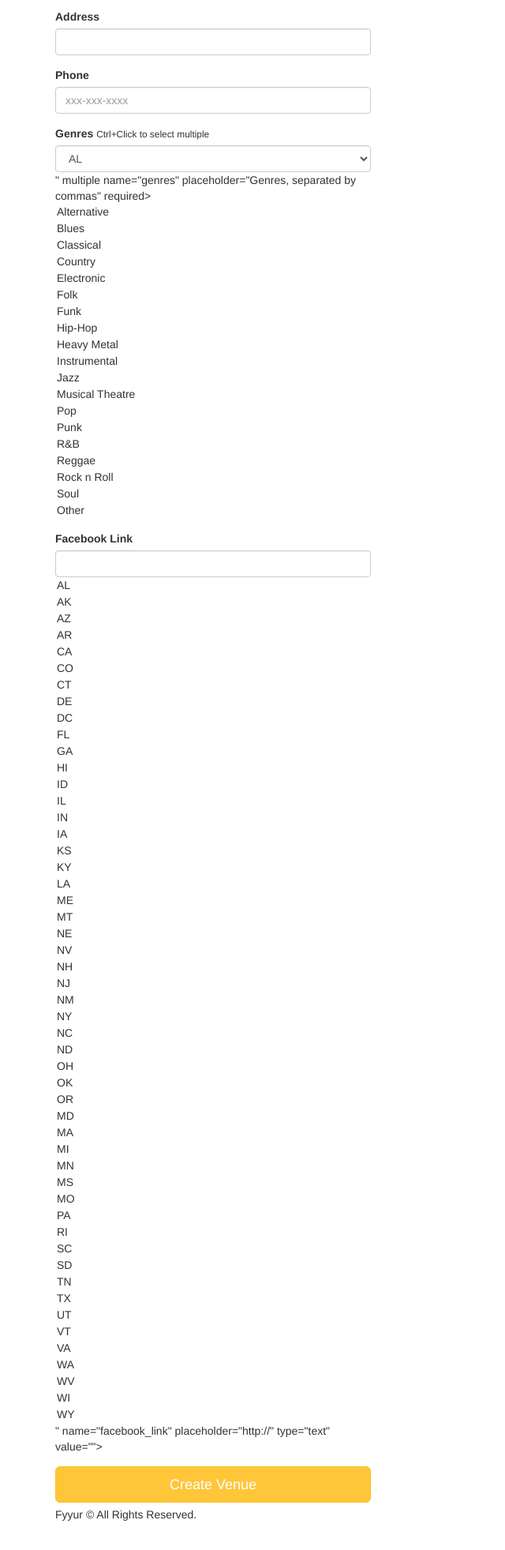
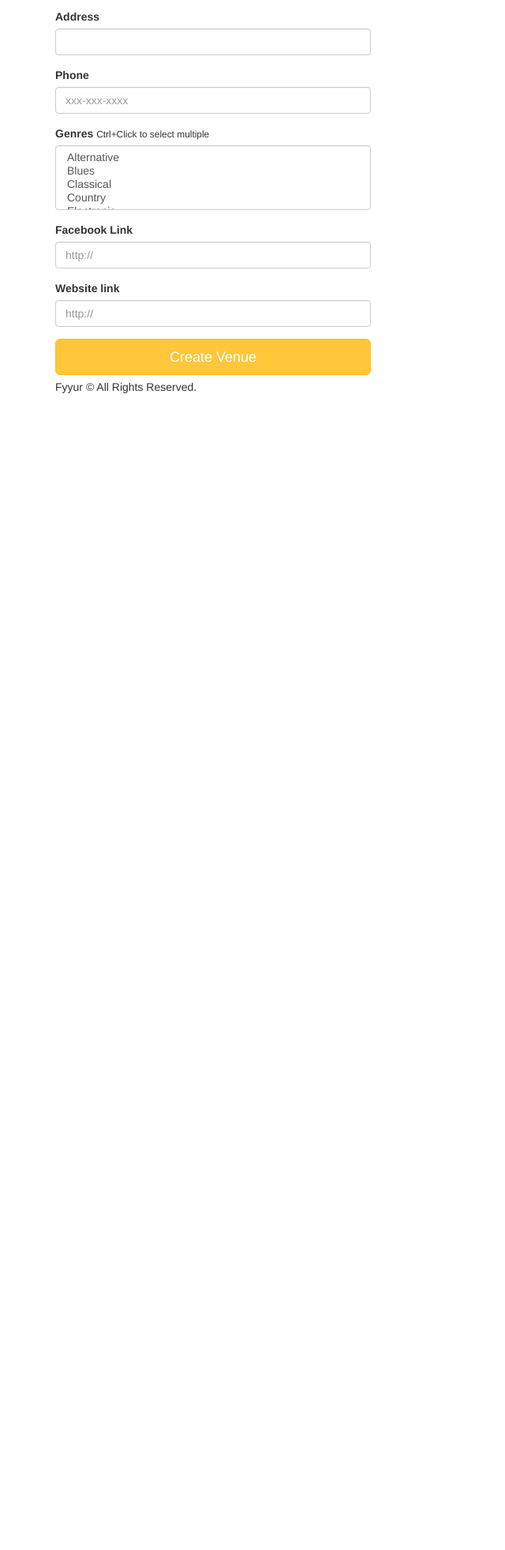
Before and after one commit to drdilyor/fyyur, a Flask app: page /venues/create in a window 1280 px wide. Shown: the part 273-2236 px from the top of the page at 79% size, without its empty margins (0-640 px from the left). After the commit the page ends 771 px from the top, so only its background shows below. Run offline with Flask 2, Linux system fonts and the light colour scheme; some libraries are stand-ins or nearby versions.

Commit message:
Creating venues

```diff
--- a/app.py
+++ b/app.py
@@ -252,20 +252,44 @@ def create_venue_form():
     return render_template('forms/new_venue.html', form=form)
 
 
+# noinspection PyBroadException
 @app.route('/venues/create', methods=['POST'])
 def create_venue_submission():
     # TODO: insert form data as a new Venue record in the db, instead
     form = VenueForm(request.form)
-    if form.validate_on_submit():
-        v = Venue()
-    # TODO: modify data to be the data object returned from db insertion
+    if not form.validate_on_submit():
+        flash('Invalid form!')
+        return render_template('forms/new_venue.html', form=form)
+
+    try:
+        v = Venue(
+            name=form.name.data,
+            city=form.city.data,
+            state=form.state.data,
+            address=form.address.data,
+            phone=form.phone.data,
+            image_link=form.image_link.data,
+            genres=form.genres.data,
+            facebook_link=form.facebook_link.data,
+            website=form.website.data,
+        )
+        db.session.add(v)
+        db.session.commit()
+        flash('Venue ' + request.form['name'] + ' was successfully listed!')
+        return redirect(url_for('index'))
+
+    except Exception:
+        db.session.rollback()
+        flash("An error occured!")
+        return redirect(url_for('index'))
+    finally:
+        db.session.close()
+    # DONE: modify data to be the data object returned from db insertion
 
     # on successful db insert, flash success
-    flash('Venue ' + request.form['name'] + ' was successfully listed!')
-    # TODO: on unsuccessful db insert, flash an error instead.
+    # DONE: on unsuccessful db insert, flash an error instead.
     # e.g., flash('An error occurred. Venue ' + data.name + ' could not be listed.')
     # see: http://flask.pocoo.org/docs/1.0/patterns/flashing/
-    return render_template('pages/home.html')
 
 
 @app.route('/venues/<venue_id>', methods=['DELETE'])
--- a/forms.py
+++ b/forms.py
@@ -116,6 +116,9 @@ class VenueForm(Form):
     facebook_link = StringField(
         'facebook_link', validators=[URL()]
     )
+    website = StringField(
+        'website', validators=[URL()]
+    )
 
 class ArtistForm(Form):
     name = StringField(
--- a/templates/forms/new_venue.html
+++ b/templates/forms/new_venue.html
@@ -3,6 +3,7 @@
 {% block content %}
   <div class="form-wrapper">
     <form method="post" class="form">
+      {{ form.csrf_token }}
       <h3 class="form-heading">List a new venue <a href="{{ url_for('index') }}" title="Back to homepage"><i class="fa fa-home pull-right"></i></a></h3>
       <div class="form-group">
         <label for="name">Name</label>
@@ -30,12 +31,16 @@
       <div class="form-group">
         <label for="genres">Genres</label>
         <small>Ctrl+Click to select multiple</small>
-        {{ form.genres(class_ = 'form-control', placeholder='Genres, separated by commas', id=form.state, autofocus = true) }}
+        {{ form.genres(class_ = 'form-control', placeholder='Genres, separated by commas', autofocus = true) }}
       </div>
       <div class="form-group">
           <label for="genres">Facebook Link</label>
-          {{ form.facebook_link(class_ = 'form-control', placeholder='http://', id=form.state, autofocus = true) }}
+          {{ form.facebook_link(class_ = 'form-control', placeholder='http://', autofocus = true) }}
         </div>
+      <div class="form-group">
+        <label for="website">Website link</label>
+        {{ form.website(class_ = 'form-control', placeholder='http://', autofocus = true) }}
+      </div>
       <input type="submit" value="Create Venue" class="btn btn-primary btn-lg btn-block">
     </form>
   </div>
--- a/templates/layouts/form.html
+++ b/templates/layouts/form.html
@@ -1,4 +1,5 @@
 <!doctype html>
+<html>
 <head>
 <meta charset="utf-8">
 <title>{% block title %}{% endblock %}</title>
```
